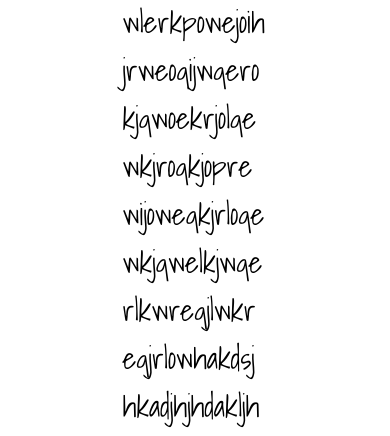
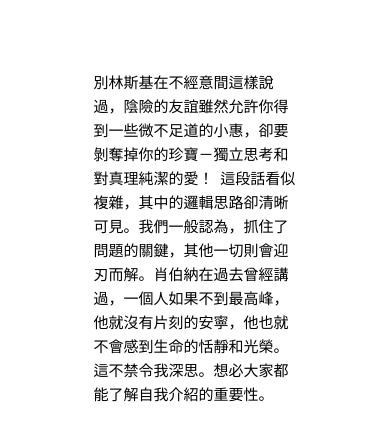
Before and after one commit to danny-lin714/first-react-web, a React (Create React App) app: page / in a window 390 px wide. Shown: the part 1128-1564 px from the top of the page. Built offline with nearby package versions, Linux system fonts and the light colour scheme; a web font is replaced by a local one.

Commit message:
add:　跳轉按鈕

```diff
--- a/src/App.js
+++ b/src/App.js
@@ -13,7 +13,7 @@ function App() {
   const [loading, setLoading] = useState(true)
 
   useEffect(() => {
-    setTimeout(() => setLoading(false), 3000)
+    setTimeout(() => setLoading(false), 1000)
   }, [])
 
   const handleClick = () => {
--- a/src/components/Introduction.css
+++ b/src/components/Introduction.css
@@ -18,9 +18,9 @@
         word-break: break-all ;
     }
     .intro-content-body{
-        font-size: 40px;
+        font-size: 25px;
         color:black;
-        width: 50%;
+        width: 70%;
         font-family: 'Shadows Into Light', cursive;
         margin:3rem;
         word-break: break-all ;
@@ -31,7 +31,7 @@
         font-size:85px;
       }
       .intro-content-body{
-        font-size: 38px;
+        font-size: 20px;
       }
 
     }
@@ -40,7 +40,7 @@
         font-size:70px;
       }
       .intro-content-body{
-        font-size: 30px;
+        font-size: 15px;
       }
 
     }
--- a/src/components/Introduction.js
+++ b/src/components/Introduction.js
@@ -1,11 +1,11 @@
 import React from 'react';
 import "./Introduction.css"
 
-function Introduction() {
+function Introduction({ref}) {
   return (
-    <div className='intro-container'>
+    <div className='intro-container' ref={ref}>
         <div className='intro-content-header'>Introduction</div>
-        <div className='intro-content-body'>wqer;kjeqwkjrhwlqrkejkp;qwlerkpowejoihjrweoqijwqerokjqwoekrjolqewkjroqkjoprewijoweqkjrloqewkjqwelkjwqerlkwreqjlwkreqjrlowhakdsjhkadjhjhdakljhadljhadslkjdhasljahdslkjadshkladsjheqkj.</div>
+        <div className='intro-content-body'> 別林斯基在不經意間這樣說過，陰險的友誼雖然允許你得到一些微不足道的小惠，卻要剝奪掉你的珍寶－獨立思考和對真理純潔的愛！ 這段話看似複雜，其中的邏輯思路卻清晰可見。我們一般認為，抓住了問題的關鍵，其他一切則會迎刃而解。肖伯納在過去曾經講過，一個人如果不到最高峰，他就沒有片刻的安寧，他也就不會感到生命的恬靜和光榮。這不禁令我深思。想必大家都能了解自我介紹的重要性。</div>
 
     </div>
   );
--- a/src/components/Section.css
+++ b/src/components/Section.css
@@ -69,7 +69,7 @@ img{
 
 .scroll-indicator__line{
     width: 2px;
-    height: 7rem;
+    height: 5vh;
     background-color: #fff;
     transform-origin: center center;
     opacity: .5;
--- a/src/components/Section.js
+++ b/src/components/Section.js
@@ -2,7 +2,7 @@ import React,{useState,useEffect} from 'react';
 import { Button } from './button';
 import './Section.css';
 import '../App.css'
-function Section({lang}) {
+function Section({lang,event}) {
     const images=[
         "images/img-1.jpg",
         "images/img-2.jpg",
@@ -43,7 +43,7 @@ function Section({lang}) {
 
 
         </div>
-        <button class="button scroll-indicator">
+        <button class="button scroll-indicator" onClick={event}>
             <span class="scroll-indicator__label">Baixe para ver mais</span>
             <div class="scroll-indicator__line"></div>
         </button>
--- a/src/components/pages/Home.js
+++ b/src/components/pages/Home.js
@@ -1,16 +1,23 @@
-import React from 'react';
+import React,{useRef} from 'react';
 import '../../App.css';
 import Section from '../Section';
 import Footer from '../Footer';
 import Introduction from '../Introduction';
 
 function Home({lang}){
+
+    const ref = useRef(null);
+
+    const scrollview = () => {
+        ref.current?.scrollIntoView({behavior: 'smooth'});
+        console.log(ref)
+    };
+
     return(
         <>
-            <Section lang={lang}/>
-            <Introduction/>
+            <Section lang={lang} event={scrollview}/>
+            <div ref={ref}><Introduction /></div>
             <Footer lang={lang}/>
-
         </>
     )
 }
```
